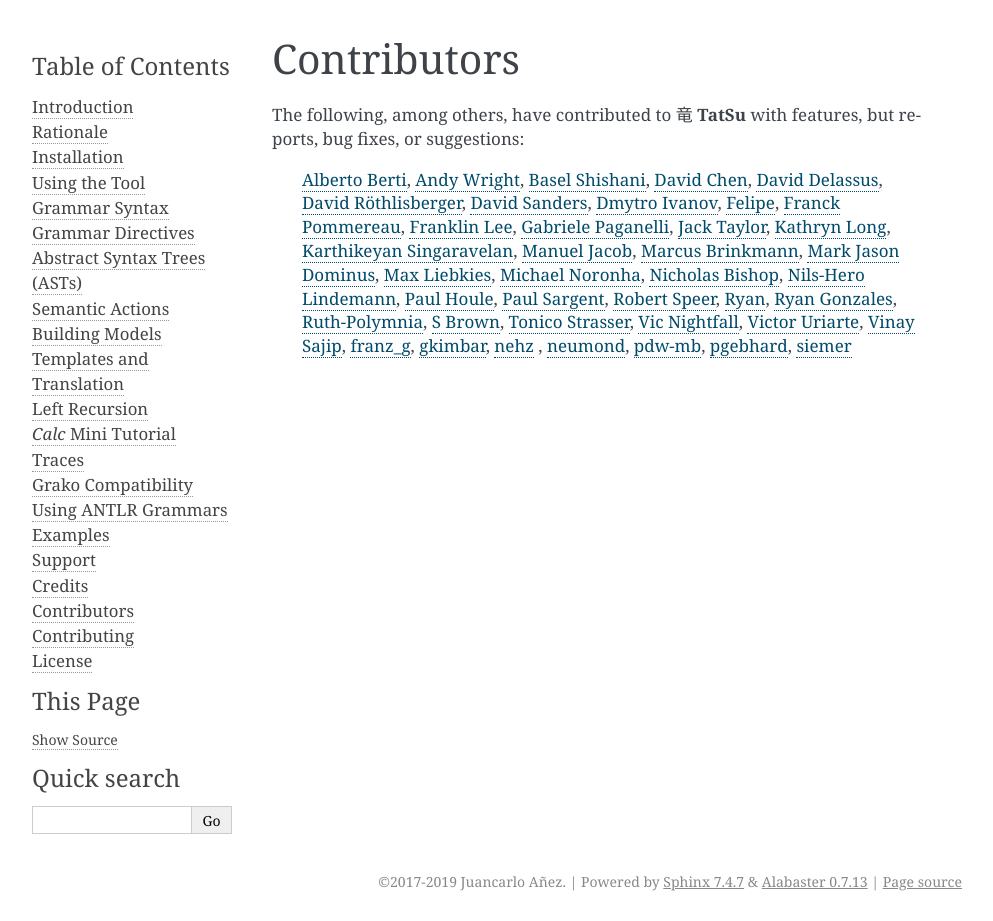
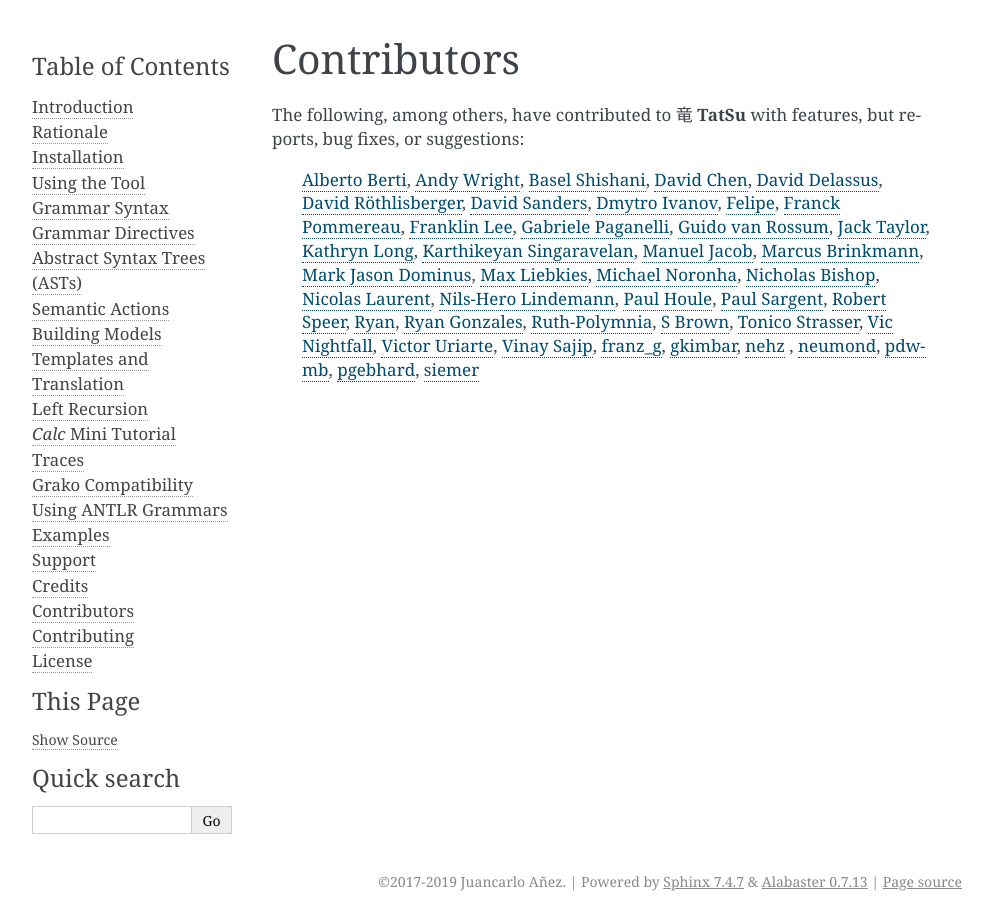
Before and after one commit to neogeny/TatSu, a Sphinx documentation site: the page built from docs/contributors.rst, in a window 1280 px wide. Shown: the whole page, without its empty margins (148-1141 px from the left). Built offline with Sphinx 7.4.7, drawn with Linux system fonts in a browser that asks for light colours; the version number could not be read and is left out.

Commit message:
# [master]
[docs] update contributors

```diff
--- a/docs/contributors.rst
+++ b/docs/contributors.rst
@@ -18,6 +18,7 @@
     `Franck Pommereau`_,
     `Franklin Lee`_,
     `Gabriele Paganelli`_,
+    `Guido van Rossum`_,
     `Jack Taylor`_,
     `Kathryn Long`_,
     `Karthikeyan Singaravelan`_,
@@ -27,6 +28,7 @@
     `Max Liebkies`_,
     `Michael Noronha`_,
     `Nicholas Bishop`_,
+    `Nicolas Laurent`_,
     `Nils-Hero Lindemann`_,
     `Paul Houle`_,
     `Paul Sargent`_,
--- a/docs/links_contributors.rst
+++ b/docs/links_contributors.rst
@@ -13,6 +13,7 @@
 .. _Franck Pommereau: https://github.com/fpom
 .. _Franklin Lee: https://bitbucket.org/leewz
 .. _Gabriele Paganelli: https://bitbucket.org/gapag
+.. _Guido van Rossum: https://github.com/gvanrossum
 .. _Jack Taylor: https://github.com/rayjolt
 .. _Kathryn Long: https://bitbucket.org/starkat
 .. _Karthikeyan Singaravelan: https://github.com/tirkarthi
```
